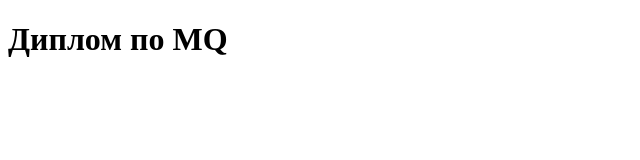
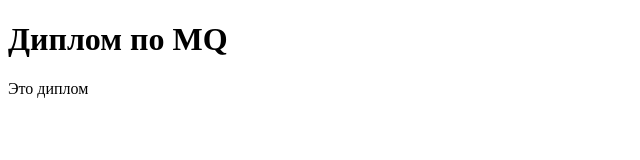
Before and after one commit to ezhkov/mq-diplom, a plain HTML site: page index.html in a window 1280 px wide. Shown: the full height of the page, 0-640 px from the left. Drawn offline with Linux system fonts and the light colour scheme.

```diff
--- a/index.html
+++ b/index.html
@@ -7,5 +7,6 @@
 </head>
 <body>
 	<h1>Диплом по MQ</h1>
+	<p>Это диплом</p>
 </body>
 </html>
```
